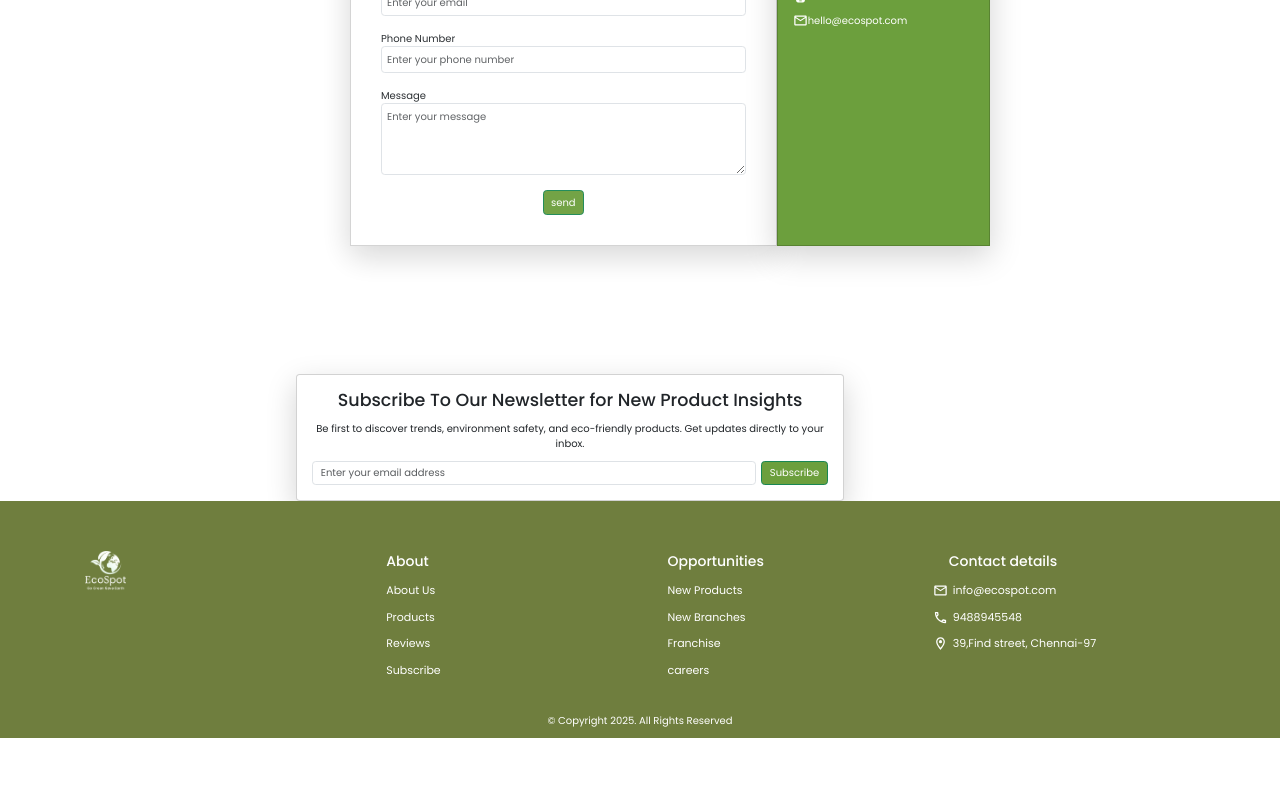
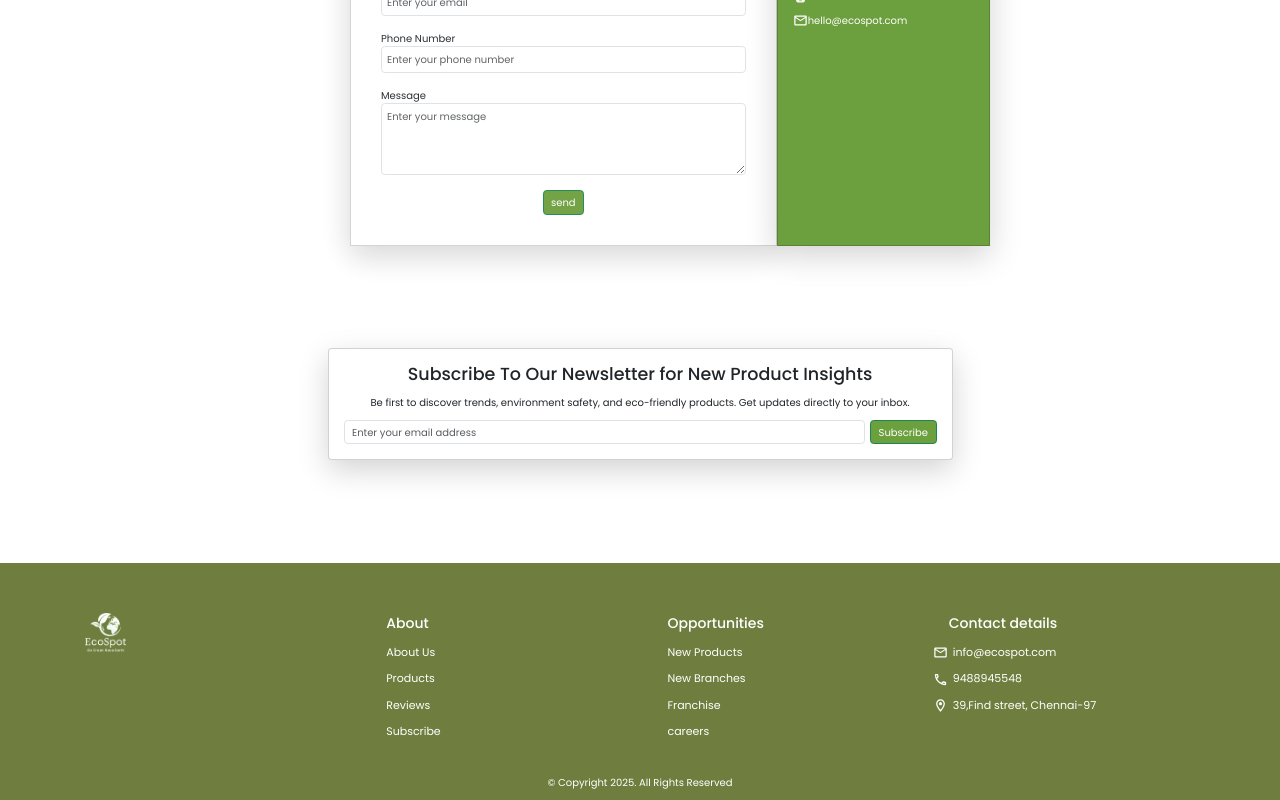
Before and after one commit to HariPrasath-Baskaran/Ecospot, a React (Create React App) app: page /ContactUs in a window 1280 px wide. Shown: the part 941-1741 px from the top of the page. Before the commit the page ends 1679 px from the top, so only its background shows below. Built offline with nearby package versions, Linux system fonts and the light colour scheme.

Commit message:
drop down issue resolved

```diff
--- a/src/Components/Contactus/ContactUs.jsx
+++ b/src/Components/Contactus/ContactUs.jsx
@@ -150,7 +150,7 @@ const ContactUs = () => {
       </div>
          {/* Newsletter Subscription Section    */}
 
-      <div className="row container justify-content-center aalign-items-center " style={{ marginTop:"10%",marginLeft:'250px'}}>
+      <div className="row  justify-content-center aalign-items-center " style={{ marginTop:"8%",marginBottom:'8%'}}>
         <div className="col-12 col-sm-12 col-md-8 col-lg-6">
           <div className="card shadow-lg p-4 bg-white">
             <h3 className="text-center mb-3">
--- a/src/Components/Contactus/contactus.css
+++ b/src/Components/Contactus/contactus.css
@@ -2,3 +2,29 @@
   .imagefield{
 
   }}
+  .container-fluid {
+    margin-left: 0 !important;
+    margin-right: 0 !important;
+    padding-left: 0 !important;
+    padding-right: 0 !important;
+    width: 100% !important;
+    max-width: 100% !important;
+  }
+
+  /* If you need padding inside container-fluid, add an inner wrapper */
+  .container-fluid-inner {
+    padding-left: 15px;
+    padding-right: 15px;
+  }
+
+  /* Fix for nested container-fluid */
+  .container-fluid .container-fluid {
+    margin-left: 0 !important;
+    margin-right: 0 !important;
+  }
+
+  /* Make sure row doesn't inherit unwanted margins */
+  .row {
+    margin-left: 0 !important;
+    margin-right: 0 !important;
+  }
--- a/src/Components/Sign-In/CreateAccount.css
+++ b/src/Components/Sign-In/CreateAccount.css
@@ -16,29 +16,3 @@ background-color:hsl(80, 85%, 72%);
 border-radius:20px;
 
 }
-.container-fluid {
-  margin-left: 0 !important;
-  margin-right: 0 !important;
-  padding-left: 0 !important;
-  padding-right: 0 !important;
-  width: 100% !important;
-  max-width: 100% !important;
-}
-
-/* If you need padding inside container-fluid, add an inner wrapper */
-.container-fluid-inner {
-  padding-left: 15px;
-  padding-right: 15px;
-}
-
-/* Fix for nested container-fluid */
-.container-fluid .container-fluid {
-  margin-left: 0 !important;
-  margin-right: 0 !important;
-}
-
-/* Make sure row doesn't inherit unwanted margins */
-.row {
-  margin-left: 0 !important;
-  margin-right: 0 !important;
-}
--- a/src/Pages/Main/Main.css
+++ b/src/Pages/Main/Main.css
@@ -49,11 +49,3 @@
 /* .wrapper{
   text-align: start;
 } */
-
-.container-fluid {
-  overflow-x: hidden;  /* Prevents horizontal scrolling */
-}
-
-body {
-  overflow-x: hidden;
-}
--- a/src/Pages/SubNavigation/SubNavigation.jsx
+++ b/src/Pages/SubNavigation/SubNavigation.jsx
@@ -5,7 +5,7 @@ function SubNavigation() {
     <>
       <div
         className=" container-fluid bg-light d-flex justify-content-center position-sticky"
-        style={{ top: "54px", zIndex: 1, marginBottom: "0.5rem" }}
+        style={{ top: "54px", zIndex: 10, marginBottom: "0.5rem" }}
       >
         <Dropdown
           MainMenu={"All products"}
```
Also changed, not shown: src/Components/ShoppingCart/ShoppingCart.jsx (added, +12 -0 lines), src/Components/ShoppingCart/ShoppingCart.css (added).
